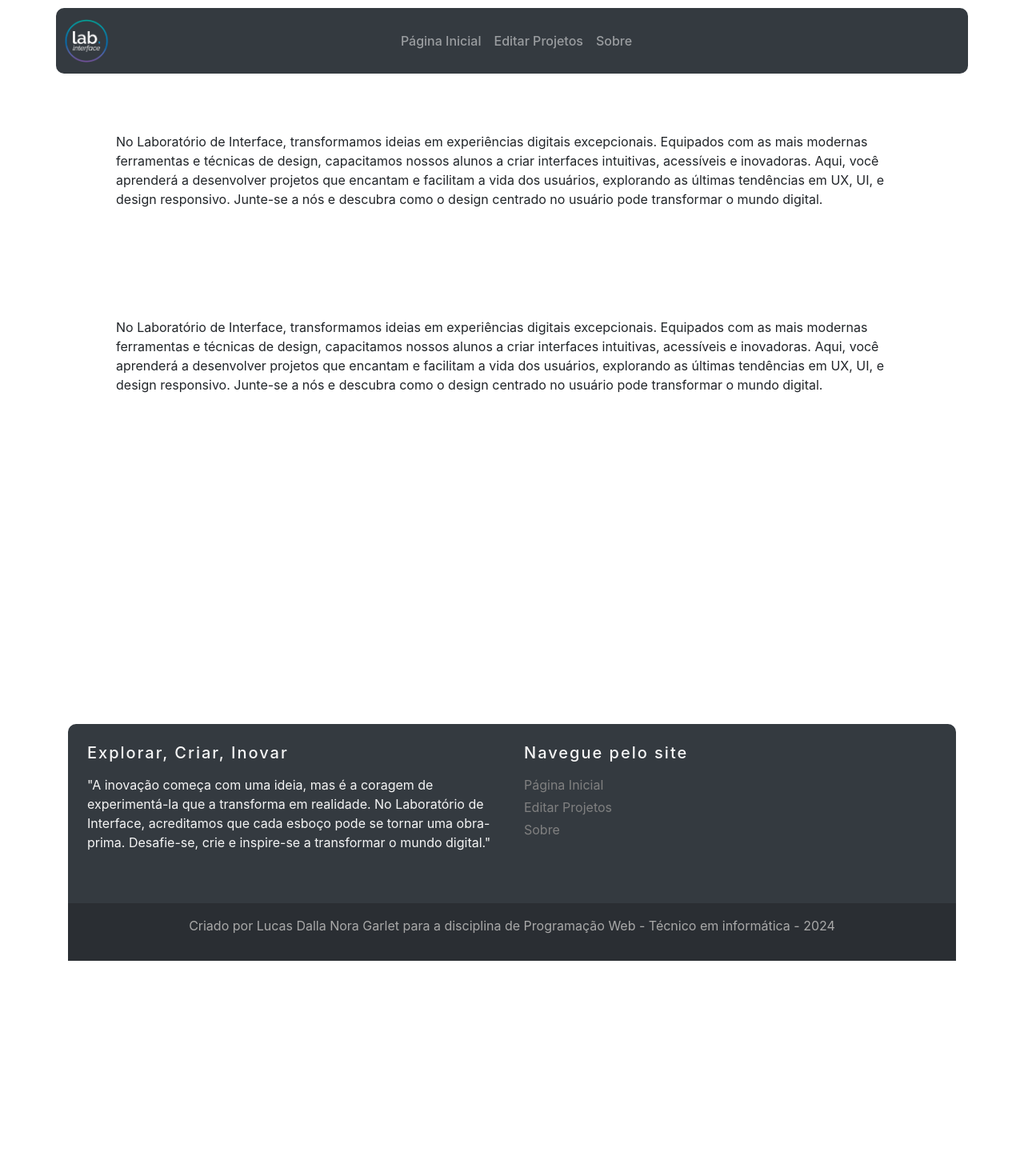
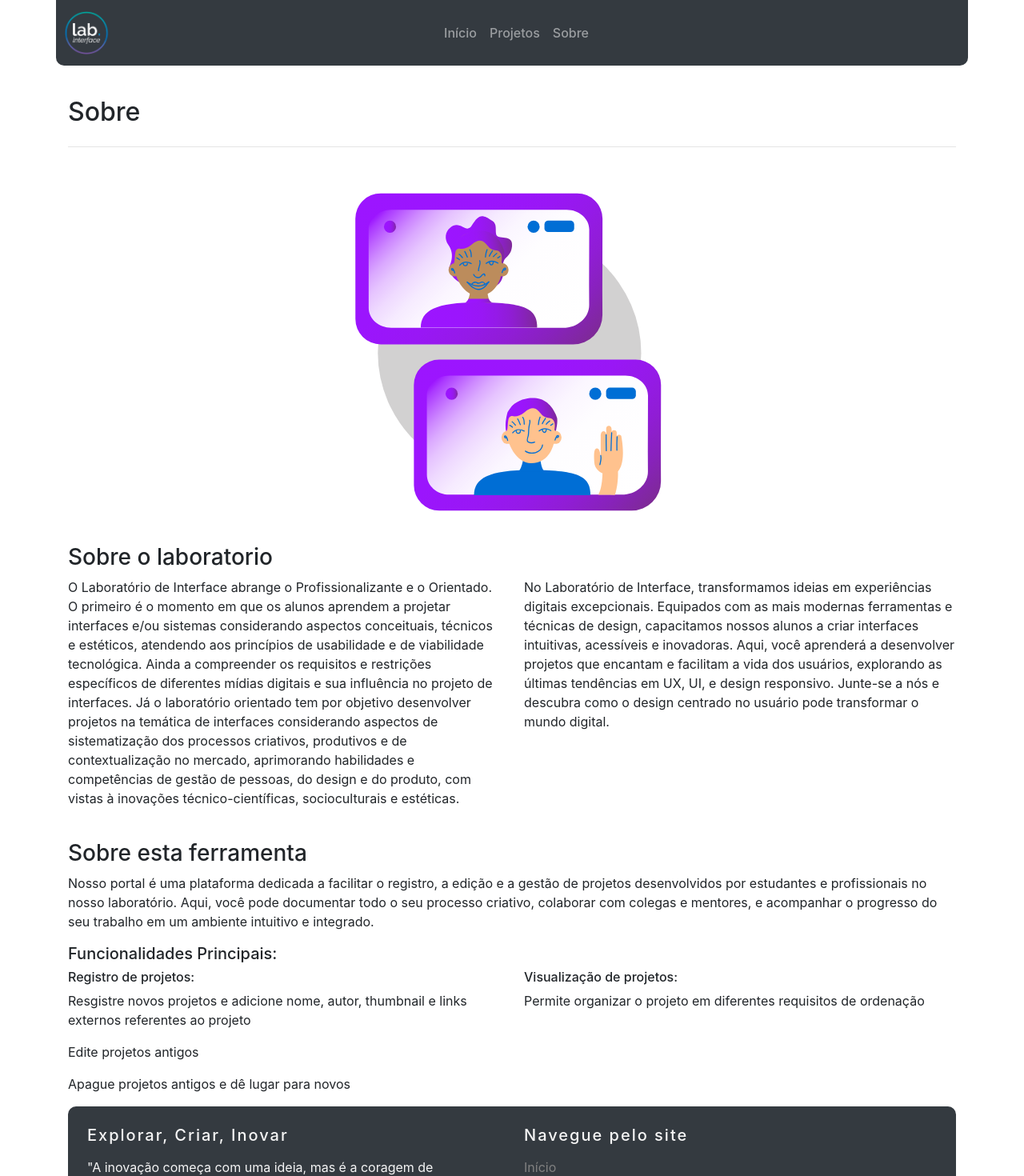
Before and after one commit to garlet200/PW_projeto, an Angular app: page /sobre-projetos in a window 1280 px wide. Shown: the top 1470 px of the page at 80% size. Before the commit the page ends 1201 px from the top, so only its background shows below. Built offline with nearby package versions, Linux system fonts and the light colour scheme.

Commit message:
Ver.final

```diff
--- a/src/app/Componentes/cabecalho/cabecalho.component.css
+++ b/src/app/Componentes/cabecalho/cabecalho.component.css
@@ -1,6 +1,5 @@
 .navbar {
-  margin-top: 10px;
-  border-radius: 10px;
+  border-radius: 0px 0px 10px 10px;
   padding: 0.5rem;
 }
 
--- a/src/app/Componentes/cabecalho/cabecalho.component.html
+++ b/src/app/Componentes/cabecalho/cabecalho.component.html
@@ -4,15 +4,14 @@
       <button class="navbar-toggler" type="button" data-toggle="collapse" data-target="#navbarTogglerDemo02" aria-controls="navbarTogglerDemo02" aria-expanded="false" aria-label="Toggle navigation">
         <span class="navbar-toggler-icon"></span>
       </button>
-
       <div class="container-fluid">
         <div class="collapse navbar-collapse justify-content-center" id="navbarTogglerDemo02">
           <ul class="navbar-nav mt-2 mt-lg-0">
             <li class="nav-item">
-            <a class="nav-link" href="#">Página Inicial</a>
+              <a class="nav-link" href="#">Início</a>
             </li>
             <li class="nav-item">
-            <a class="nav-link" [routerLink]="'editar-projeto'">Editar Projetos</a>
+              <a class="nav-link" [routerLink]="'editar-projeto'">Projetos</a>
             </li>
             <li class="nav-item">
               <a class="nav-link" [routerLink]="'sobre-projetos'">Sobre</a>
--- a/src/app/Componentes/editar-projetos/editar-projetos.component.css
+++ b/src/app/Componentes/editar-projetos/editar-projetos.component.css
@@ -85,6 +85,7 @@
   right: 0;
   opacity: 0;
   transition: opacity 0.3s ease-in-out;
+  z-index: 2;
 }
 
 .card-actions-drop {
--- a/src/app/Componentes/pagina-inicial/pagina-inicial.component.html
+++ b/src/app/Componentes/pagina-inicial/pagina-inicial.component.html
@@ -2,7 +2,7 @@
 <div class="container">
   <section class="hero container-body">
     <div class="hero-inner">
-      <h1>Bem-vindo ao Laboratório de Interface</h1>
+      <h1>Bem-vindo ao Portal de Gestão de Projetos do Laboratório de Interface</h1>
       <h2>Onde Design e Inovação se Encontram</h2>
       <a class="btn" [routerLink]="'/sobre-projetos'">Saiba mais</a>
     </div>
--- a/src/app/Componentes/rodape/rodape.component.html
+++ b/src/app/Componentes/rodape/rodape.component.html
@@ -15,13 +15,13 @@
            <h5 class="mb-3" style="letter-spacing: 2px;">Navegue pelo site</h5>
            <ul class="list-unstyled mb-0">
              <li class="mb-1">
-               <a class="footer-link" href="#!">Página Inicial</a>
+               <a class="footer-link" href="#!">Início</a>
              </li>
              <li class="mb-1">
-               <a class="footer-link" [routerLink]="'editar-projeto'">Editar Projetos</a>
+               <a class="footer-link" [routerLink]="'editar-projeto'">Projetos</a>
              </li>
              <li class="mb-1">
-               <a class="footer-link" [routerLink]="'listar-projetos'">Sobre</a>
+               <a class="footer-link" [routerLink]="'sobre-projetos'">Sobre</a>
              </li>
            </ul>
          </div>
--- a/src/app/Componentes/sobre/sobre.component.css
+++ b/src/app/Componentes/sobre/sobre.component.css
@@ -6,6 +6,10 @@
   min-height: 100vh;
 }
 
-.about-text {
-  padding: 60px;
+.about-image {
+  text-align: center;
 }
+
+.about-image img{
+  max-width: 60vh;
+}
--- a/src/app/Componentes/sobre/sobre.component.html
+++ b/src/app/Componentes/sobre/sobre.component.html
@@ -1,14 +1,49 @@
+<!-- Topo da pagina -->
 <div class="spacer"></div>
+<div class="container pt-3">
+  <div class="row">
+    <div class="col-md-12">
+      <!-- Titulo da pagina -->
+      <div class="btn-group">
+        <h2>Sobre</h2>
+      </div>
+    </div>
+  </div>
+  <hr>
+</div>
+
 <div class="container container-body">
-  <div class="about-text">
-    <p>No Laboratório de Interface, transformamos ideias em experiências digitais excepcionais. Equipados com as mais modernas ferramentas e técnicas de design, capacitamos nossos alunos a criar interfaces intuitivas, acessíveis e inovadoras. Aqui, você aprenderá a desenvolver projetos que encantam e facilitam a vida dos usuários, explorando as últimas tendências em UX, UI, e design responsivo. Junte-se a nós e descubra como o design centrado no usuário pode transformar o mundo digital.</p>
-  </div>
-  <div class="about-text">
-    <p>No Laboratório de Interface, transformamos ideias em experiências digitais excepcionais.
-      Equipados com as mais modernas ferramentas e técnicas de design, capacitamos nossos alunos
-      a criar interfaces intuitivas, acessíveis e inovadoras.
-      Aqui, você aprenderá a desenvolver projetos que encantam e facilitam a vida dos usuários,
-      explorando as últimas tendências em UX, UI, e design responsivo. Junte-se a nós e descubra
-      como o design centrado no usuário pode transformar o mundo digital.</p>
+  <div class="row">
+    <div class="col-md-12 about-image">
+      <img src="../../../assets/ilustras_interface_fundo_cinza-03.svg" alt="imagem sobre">
+    </div>
+    <h3 class="col-md-12">Sobre o laboratorio</h3>
+    <p class="col-md-6">O Laboratório de Interface abrange o Profissionalizante e o Orientado.
+      O primeiro é o momento em que os alunos aprendem a projetar interfaces e/ou sistemas considerando
+      aspectos conceituais, técnicos e estéticos, atendendo aos princípios de usabilidade e de viabilidade
+      tecnológica. Ainda a compreender os requisitos e restrições específicos de diferentes mídias
+      digitais e sua influência no projeto de interfaces. Já o laboratório orientado tem por objetivo
+      desenvolver projetos na temática de interfaces considerando aspectos de sistematização dos processos
+      criativos, produtivos e de contextualização no mercado, aprimorando habilidades e competências de gestão
+      de pessoas, do design e do produto, com vistas à inovações técnico-científicas, socioculturais e estéticas.</p>
+
+    <p class="col-md-6">No Laboratório de Interface, transformamos ideias em experiências digitais excepcionais.
+      Equipados com as mais modernas ferramentas e técnicas de design, capacitamos nossos alunos a criar interfaces intuitivas,
+      acessíveis e inovadoras. Aqui, você aprenderá a desenvolver projetos que encantam e facilitam a vida dos usuários,
+      explorando as últimas tendências em UX, UI, e design responsivo. Junte-se a nós e descubra como o design
+      centrado no usuário pode transformar o mundo digital.</p>
+    <h3 class="col-md-12 pt-4">Sobre esta ferramenta</h3>
+    <p class="col-md-12">Nosso portal é uma plataforma dedicada a facilitar o registro, a edição e a gestão de projetos desenvolvidos por estudantes e profissionais no nosso laboratório. Aqui, você pode documentar todo o seu processo criativo, colaborar com colegas e mentores, e acompanhar o progresso do seu trabalho em um ambiente intuitivo e integrado.</p>
+    <h5 class="col-md-12">Funcionalidades Principais:</h5>
+    <div class="col-md-6">
+      <h6>Registro de projetos:</h6>
+      <p>Resgistre novos projetos e adicione nome, autor, thumbnail e links externos referentes ao projeto</p>
+      <p>Edite projetos antigos</p>
+      <p>Apague projetos antigos e dê lugar para novos</p>
+    </div>
+    <div class="col-md-6">
+      <h6>Visualização de projetos:</h6>
+      <p>Permite organizar o projeto em diferentes requisitos de ordenação</p>
+    </div>
   </div>
 </div>
```
Also changed, not shown: src/app/Componentes/editar-projetos/editar-projetos.component.html (+85 -18 lines), src/assets/ilustras_interface_fundo_cinza-03.svg (added). Lines whose indentation alone changed are shown as unchanged.
